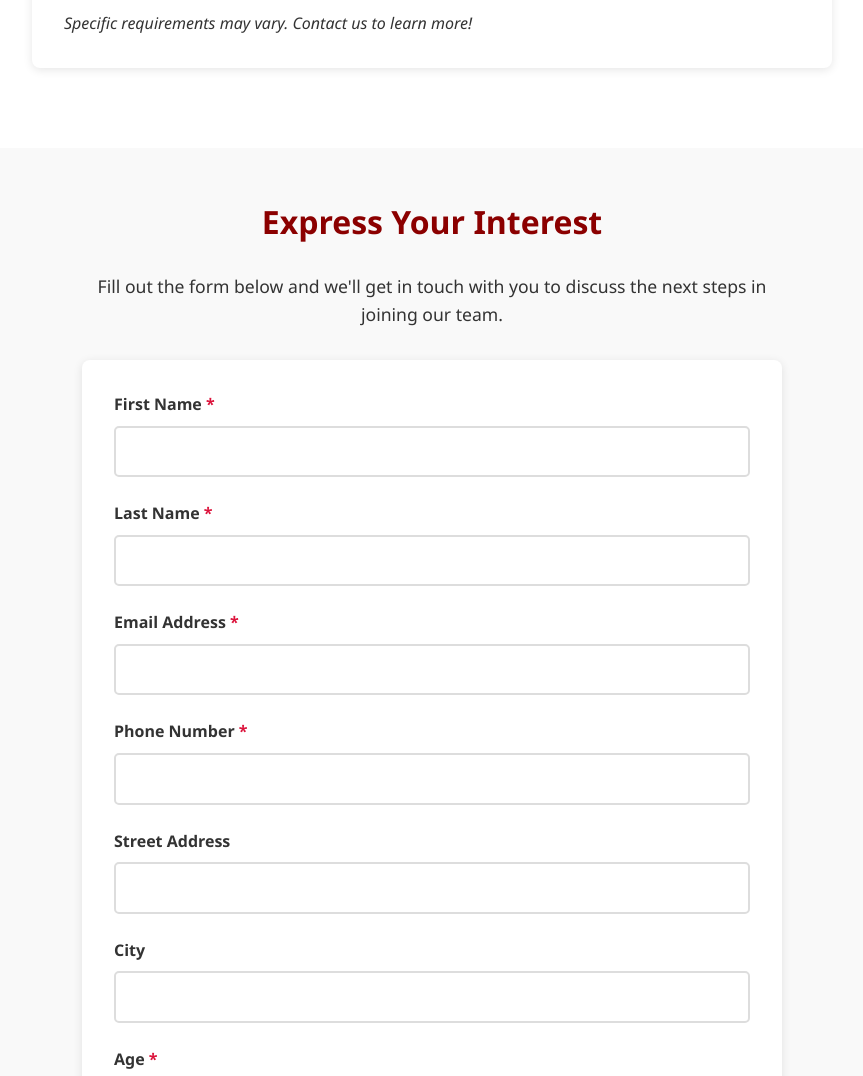
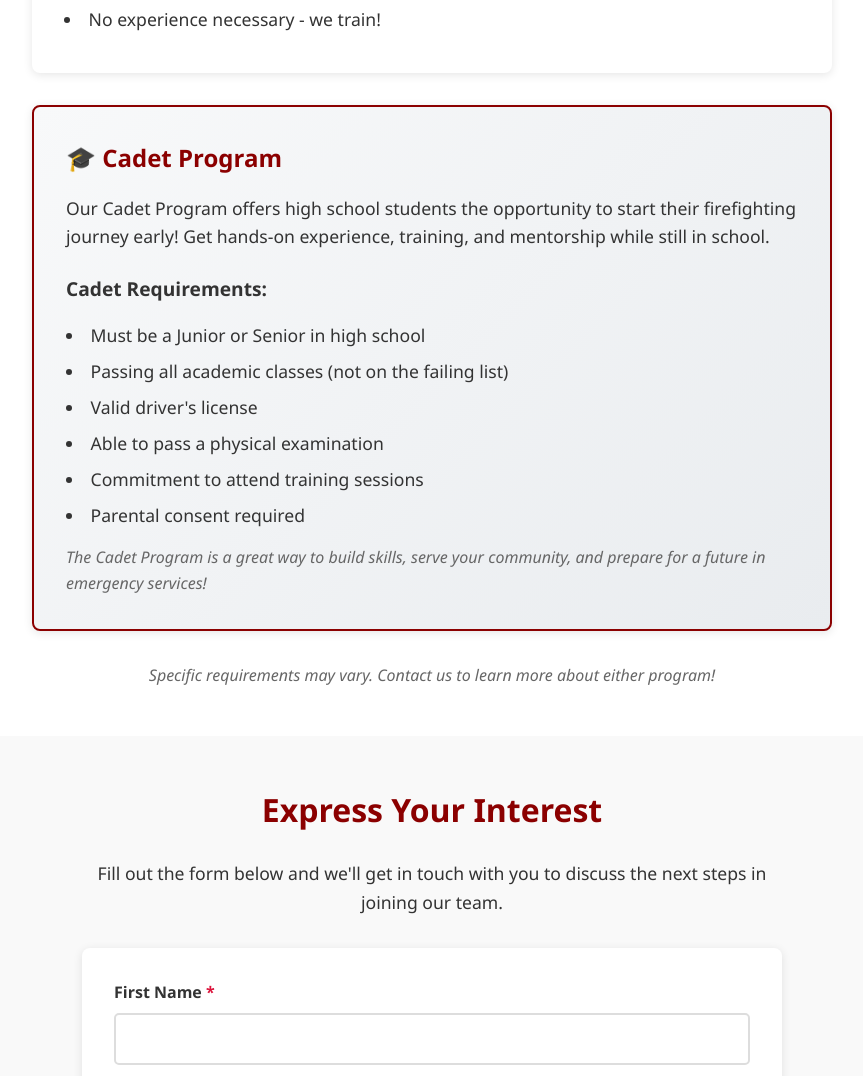
Before and after one commit to iMacWeirdo/sibleyfire.gihub.io, a plain HTML site: page recruitment/index.html in a window 1280 px wide. Shown: the part 1323-2399 px from the top of the page, without its empty margins (208-1071 px from the left). Drawn offline with Linux system fonts and the light colour scheme.

Commit message:
Update index.html

```diff
--- a/recruitment/index.html
+++ b/recruitment/index.html
@@ -327,8 +327,10 @@
 
     <section>
         <div class="container">
-            <h2>Basic Requirements</h2>
+            <h2>Membership Programs</h2>
+
             <div class="requirements">
+                <h3 style="color: #8B0000; font-size: 1.5rem; margin-bottom: 1rem;">Volunteer Firefighter Requirements</h3>
                 <ul>
                     <li>Must be at least 18 years of age</li>
                     <li>Valid driver's license</li>
@@ -338,8 +340,31 @@
                     <li>Commitment to attend training sessions</li>
                     <li>No experience necessary - we train!</li>
                 </ul>
-                <p style="margin-top: 1rem; font-style: italic;">Specific requirements may vary. Contact us to learn more!</p>
             </div>
+
+            <div class="requirements" style="background: linear-gradient(135deg, #f8f9fa 0%, #e9ecef 100%); border: 2px solid #8B0000;">
+                <h3 style="color: #8B0000; font-size: 1.5rem; margin-bottom: 1rem;">🎓 Cadet Program</h3>
+                <p style="font-size: 1.1rem; margin-bottom: 1rem;">
+                    Our Cadet Program offers high school students the opportunity to start their firefighting journey early!
+                    Get hands-on experience, training, and mentorship while still in school.
+                </p>
+                <h4 style="color: #333; margin-top: 1.5rem; margin-bottom: 0.5rem; font-size: 1.2rem;">Cadet Requirements:</h4>
+                <ul>
+                    <li>Must be a Junior or Senior in high school</li>
+                    <li>Passing all academic classes (not on the failing list)</li>
+                    <li>Valid driver's license</li>
+                    <li>Able to pass a physical examination</li>
+                    <li>Commitment to attend training sessions</li>
+                    <li>Parental consent required</li>
+                </ul>
+                <p style="margin-top: 1rem; font-style: italic; color: #666;">
+                    The Cadet Program is a great way to build skills, serve your community, and prepare for a future in emergency services!
+                </p>
+            </div>
+
+            <p style="text-align: center; margin-top: 2rem; font-style: italic; color: #666;">
+                Specific requirements may vary. Contact us to learn more about either program!
+            </p>
         </div>
     </section>
 
@@ -390,9 +415,10 @@
                     </div>
 
                     <div class="form-group">
-                        <label for="age">Age <span class="required">*</span></label>
+                        <label for="age">Age / Program Interest <span class="required">*</span></label>
                         <select id="age" name="age" required>
                             <option value="">Select...</option>
+                            <option value="Cadet (High School)">Cadet Program (High School Junior/Senior)</option>
                             <option value="18-25">18-25</option>
                             <option value="26-35">26-35</option>
                             <option value="36-45">36-45</option>
@@ -433,7 +459,7 @@
 
     <script>
         // REPLACE THIS URL WITH YOUR GOOGLE APPS SCRIPT WEB APP URL
-        const SCRIPT_URL = 'https://script.google.com/macros/s/AKfycbyXdUD0tS0bpdCSa3zqQ-9A8D3KKyARtZrpmtg_YPOa3D08NRjNImVTQ2uofMWDdCaJJQ/exec';
+        const SCRIPT_URL = 'YOUR_GOOGLE_APPS_SCRIPT_URL_HERE';
 
         const form = document.getElementById('recruitmentForm');
         const submitBtn = document.getElementById('submitBtn');
```
